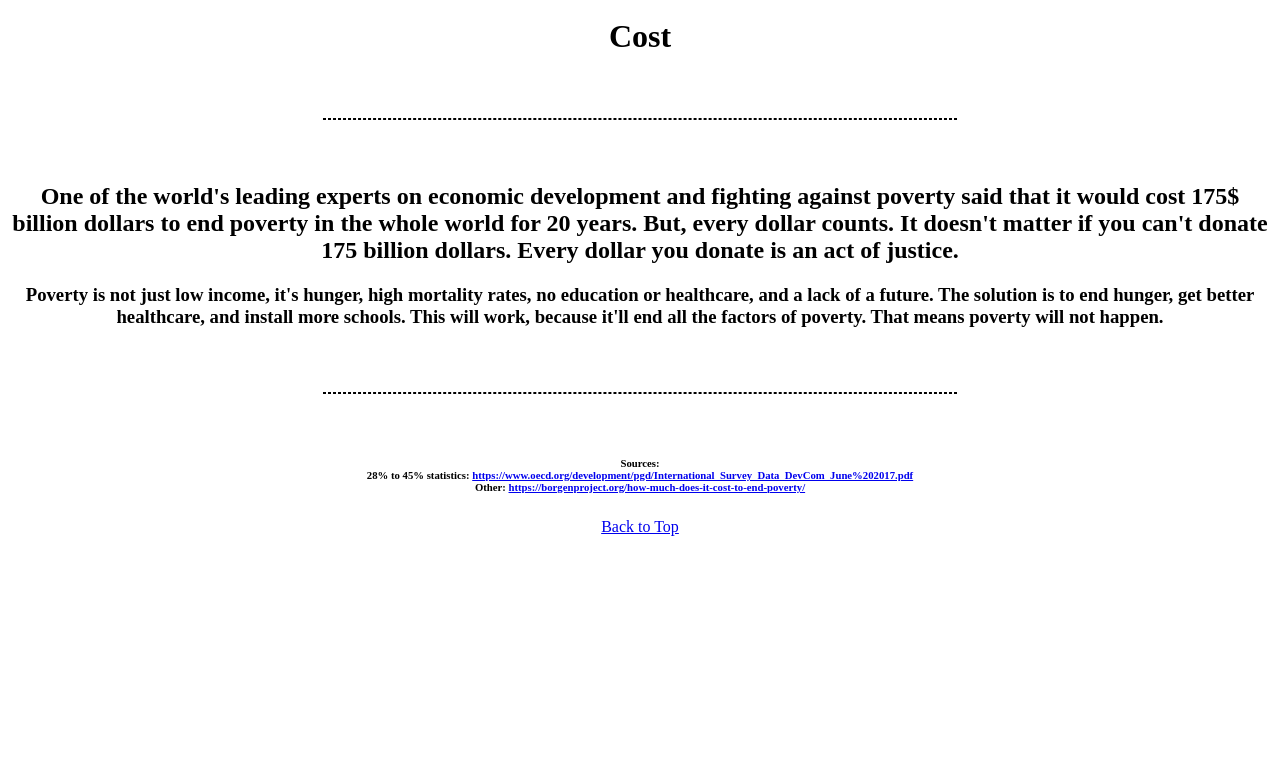
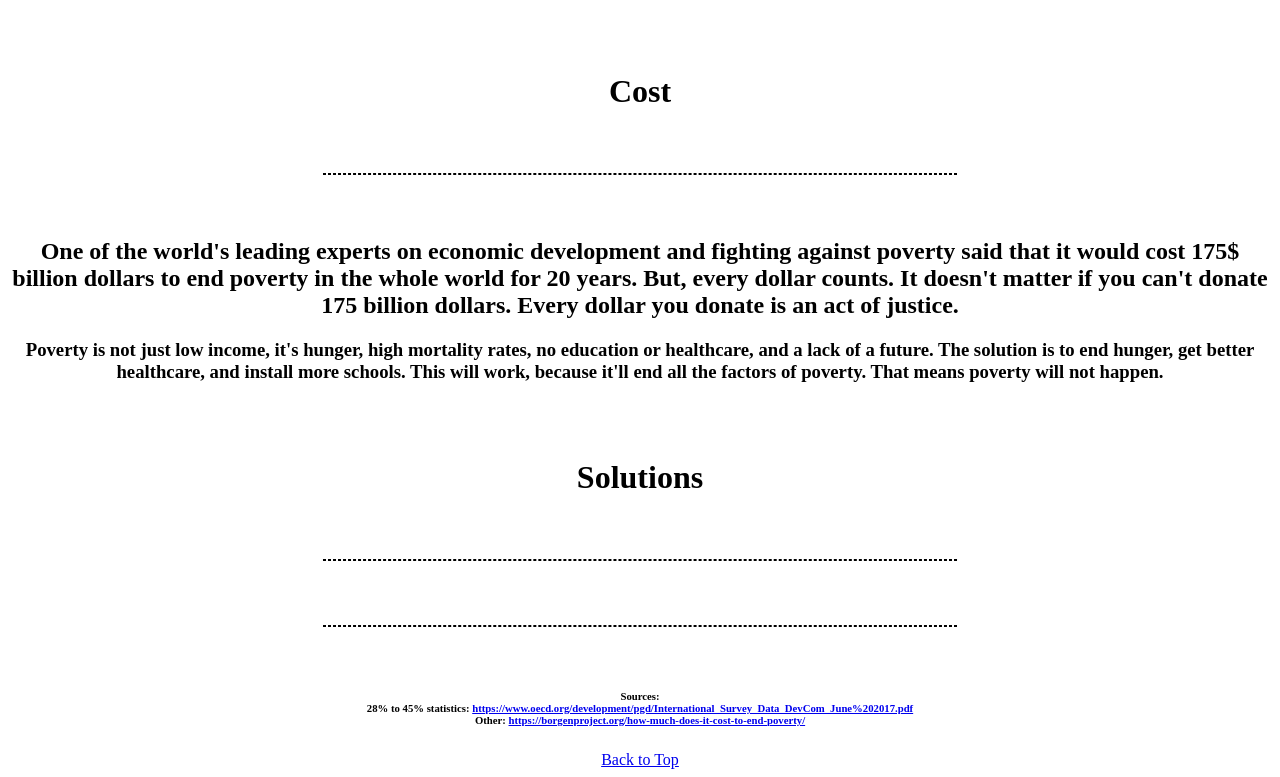
Before and after one commit to DevNotHacker/BhutanInfo, a plain HTML site: page why.html in a window 1280 px wide. Shown: the part 1240-2017 px from the top of the page. Before the commit the page ends 1784 px from the top, so only its background shows below. Drawn offline with Linux system fonts and the light colour scheme.

Commit message:
Please add solution control in why.html

```diff
--- a/why.html
+++ b/why.html
@@ -57,12 +57,17 @@
       <center><h1>Visit Another Website</h1></center><hr class="striped-border">
       <center><h2>Global Goals are what we are trying to achieve. Everybody should know about them. To help zero poverty, go to <a href="https://www.globalgoals.org/1-no-poverty" target="_blank">this website</a>.</h2></center>
       <center><h3>Global Goals are Goals the UN created to complete by 2030. We haven't achieved any/many, but we have made significant progress since the Global Goals first existed. To learn more, check out, <a href="https://www.globalgoals.org/faq" target="_blank">What Is a Global Goal</a>?</h3></center>
-    </div>
+    </div><br><br>
     <div id="endp">
       <center><h1>Cost</h1><hr class="striped-border"></center>
       <center><h2>One of the world's leading experts on economic development and fighting against poverty said that it would cost 175$ billion dollars to end poverty in the whole world for 20 years. But, every dollar counts. It doesn't matter if you can't donate 175 billion dollars. Every dollar you donate is an act of justice.</h2></center>
       <center><h3>Poverty is not just low income, it's hunger, high mortality rates, no education or healthcare, and a lack of a future. The solution is to end hunger, get better healthcare, and install more schools. This will work, because it'll end all the factors of poverty. That means poverty will not happen.</h3></center>
-    </div><hr class="striped-border">
+    </div><br><br>
+    <div id="solutions">
+      <center><h1>Solutions</h1></center><hr class="striped-border">
+      <center><h2></h2></center>
+    </div>
+    <hr class="striped-border">
     <center><h6>Sources: <br>28% to 45% statistics: <a href="https://www.oecd.org/development/pgd/International_Survey_Data_DevCom_June%202017.pdf" target="_blank">https://www.oecd.org/development/pgd/International_Survey_Data_DevCom_June%202017.pdf</a><br>Other: <a href="https://borgenproject.org/how-much-does-it-cost-to-end-poverty/" target="_blank">https://borgenproject.org/how-much-does-it-cost-to-end-poverty/</a></h6></center>
     <center><a href="#">Back to Top</a></center>
     <script>
```
Also changed, not shown: info.html (+2 -1 lines).
